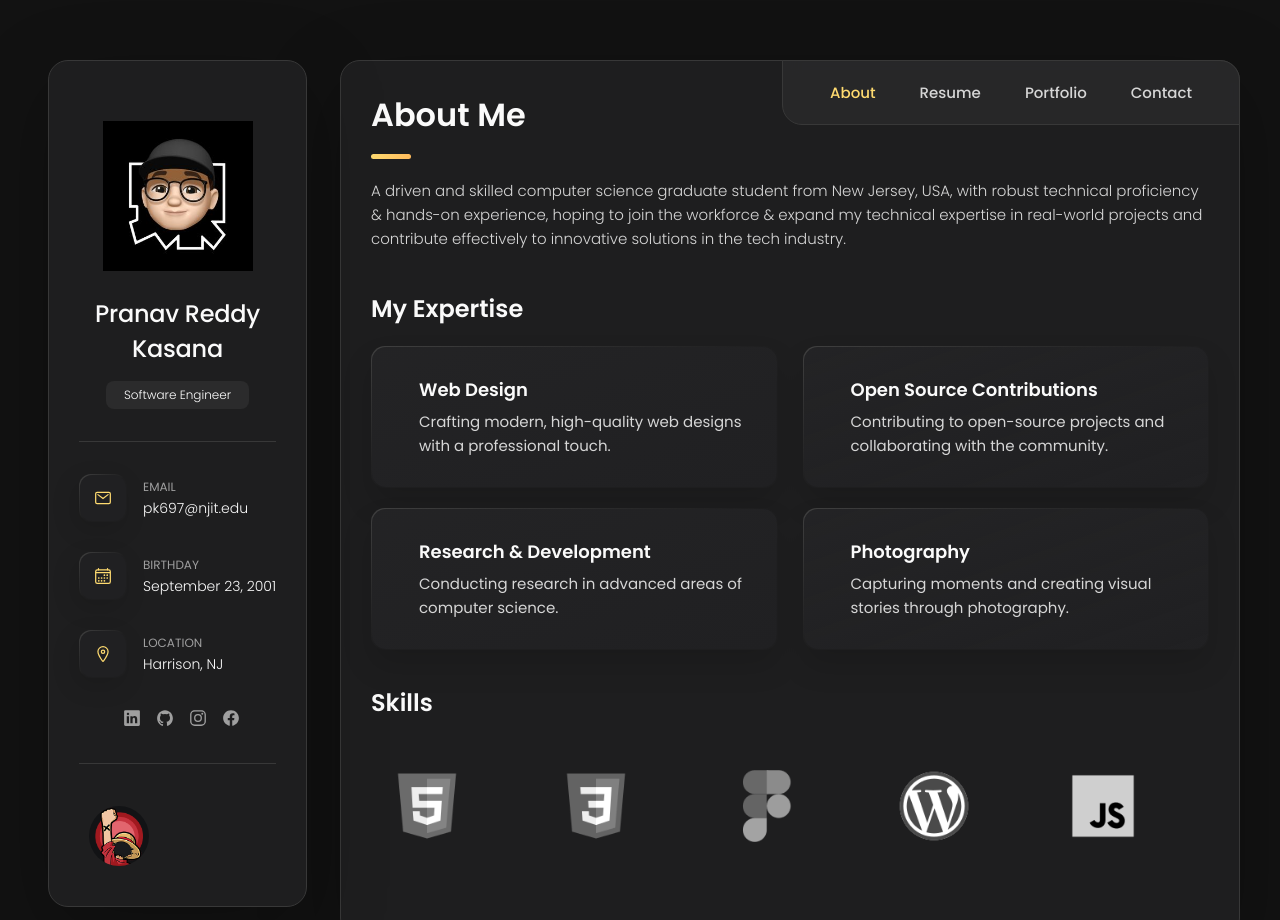
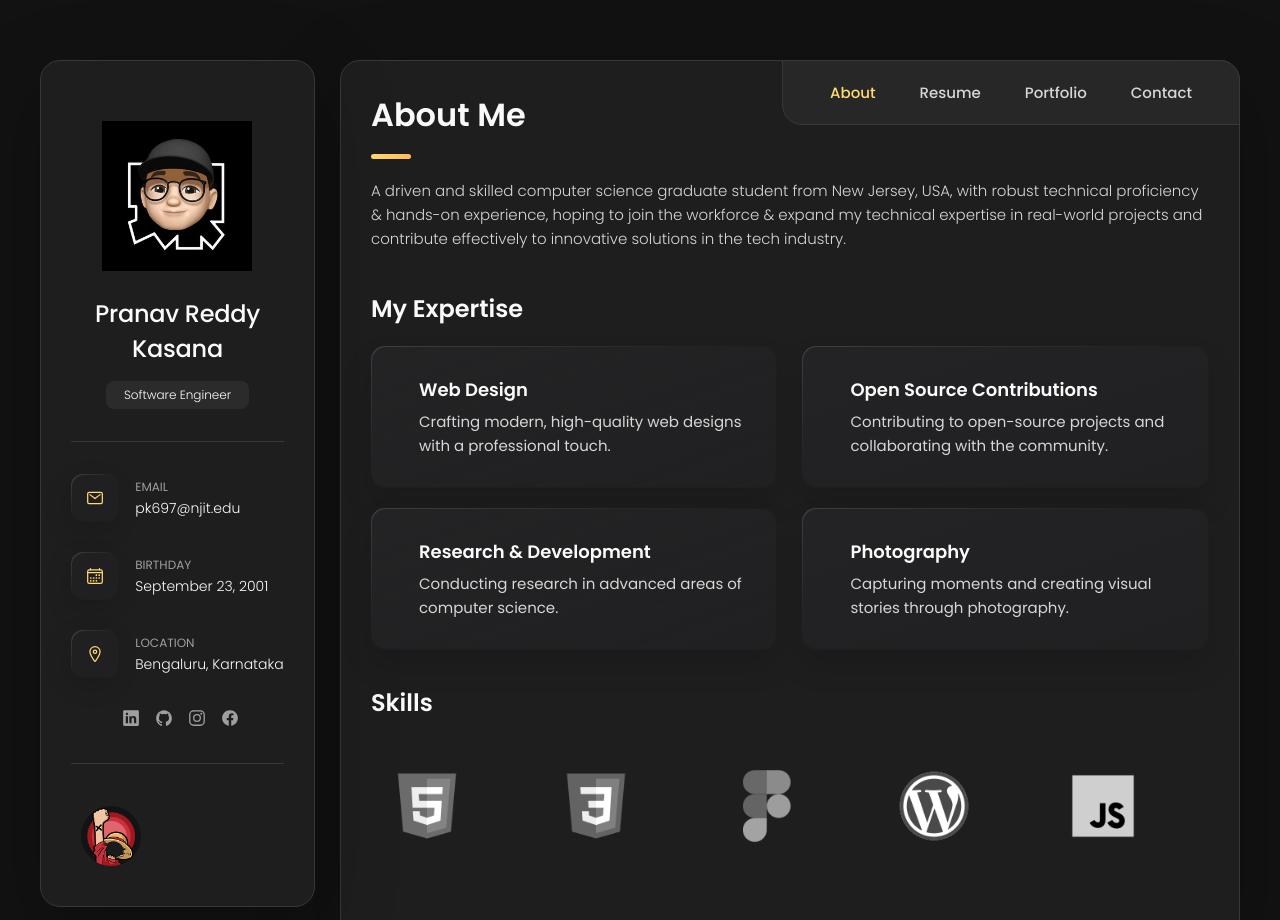
Before and after one commit to pranav-kasana/portfolio, a plain HTML site: page index.html in a window 1280 px wide. Shown: the top 920 px of the page. Drawn offline with nearby package versions, Linux system fonts and the light colour scheme.

Commit message:
"Update location in contact info from Harrison, NJ to Bengaluru, Karnataka"

```diff
--- a/index.html
+++ b/index.html
@@ -81,7 +81,7 @@
 
               <div class="contact-info">
                 <p class="contact-title">Location</p>
-                <address>Harrison, NJ</address>
+                <address>Bengaluru, Karnataka</address>
               </div>
             </li>
           </ul>
```
